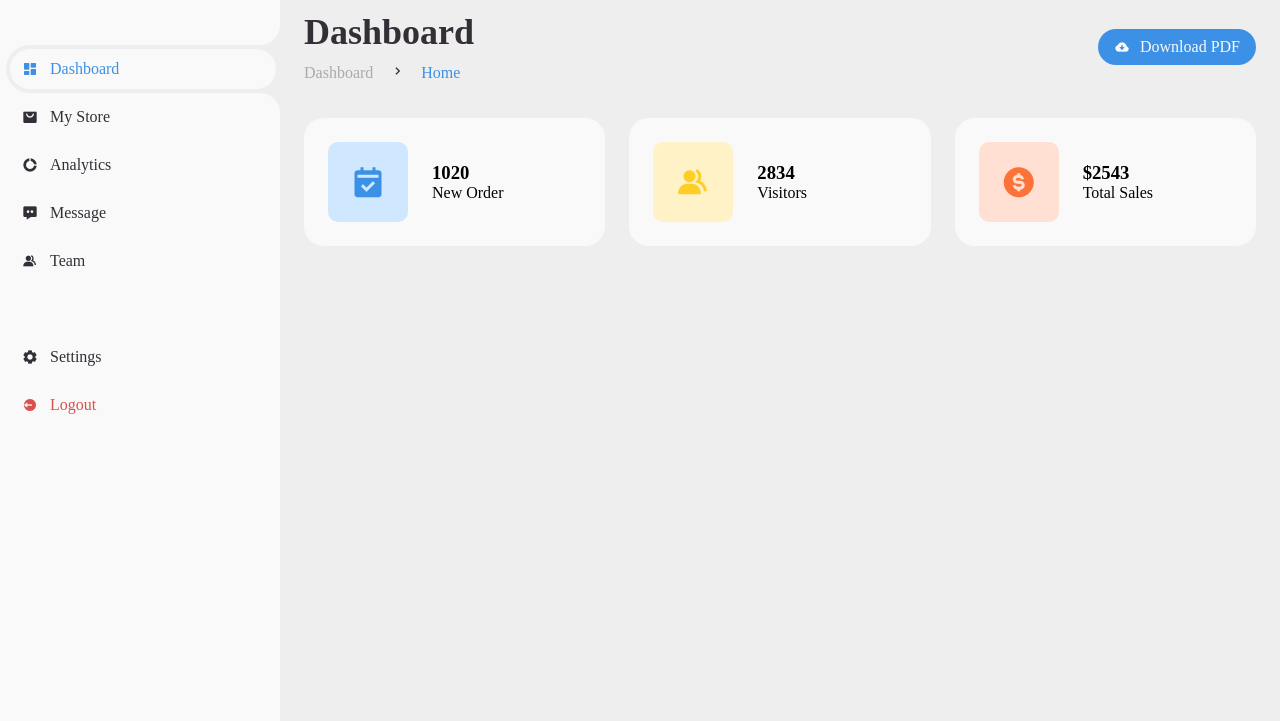
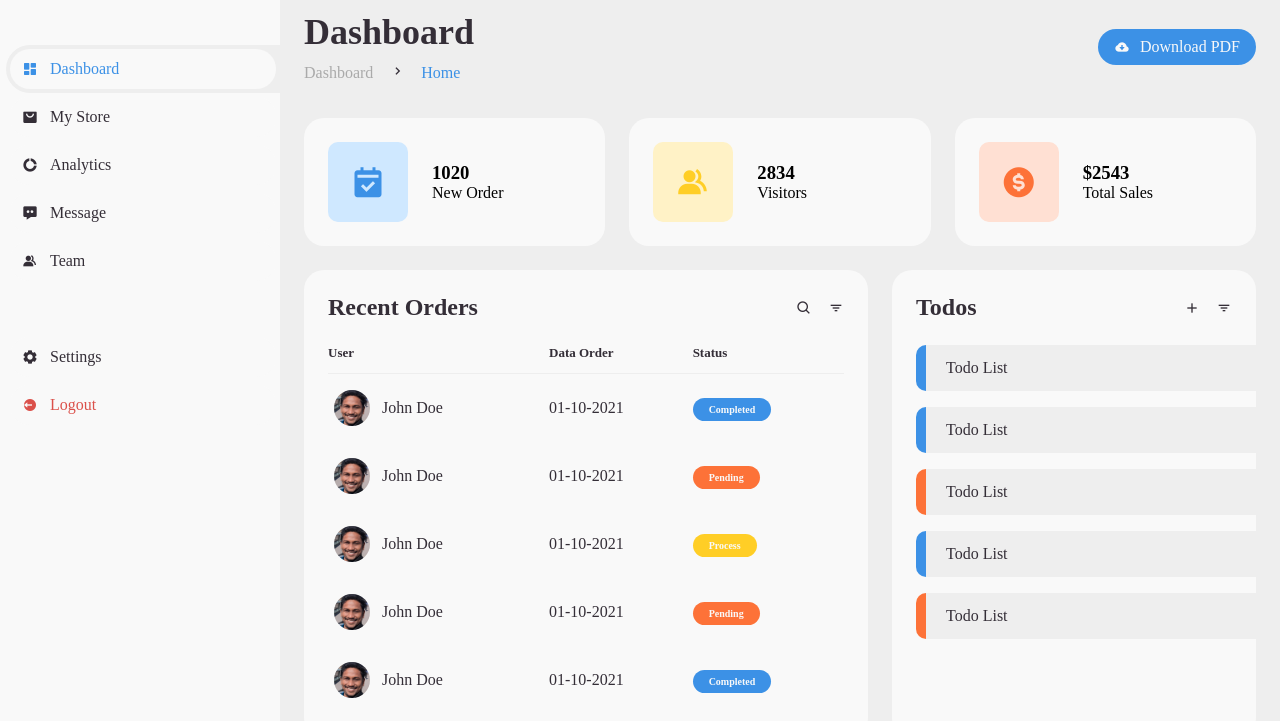
Before and after one commit to manjubhaskar02/Admin-Dashboard, a plain HTML site: page index.html in a window 1280 px wide. Shown: the part 79-800 px from the top of the page. Drawn offline with nearby package versions, Linux system fonts and the light colour scheme.

Commit message:
admin-dashboard done

```diff
--- a/index.html
+++ b/index.html
@@ -102,7 +102,7 @@
                     <span class="text">Download PDF</span>
                 </a>
             </div>
-            <div class="box-info">
+            <ul class="box-info">
                 <li>
                     <i class='bx bxs-calendar-check'></i>
                     <span class="text">
@@ -124,7 +124,109 @@
                         <p>Total Sales</p>
                     </span>
                 </li>
+            </ul>
+            <div class="table-data">
+                <div class="order">
+                    <div class="head">
+                        <h3>Recent Orders</h3>
+                        <i class='bx bx-search'></i>
+                        <i class='bx bx-filter'></i>
+                    </div>
+                    <table>
+                        <thead>
+                            <tr>
+                                <th>User</th>
+                                <th>Data Order</th>
+                                <th>Status</th>
+                            </tr>
+                        </thead>
+                        <tbody>
+                            <tr>
+                                <td>
+                                    <img class="profile" src="assets/images/profile.png" alt="">
+                                    <p>John Doe</p>
+                                </td>
+                                <td>01-10-2021 </td>
+                                <td>
+                                    <span class="status completed">Completed</span>
+                                </td>
+                            </tr>
+                            <tr>
+                                <td>
+                                    <img class="profile" src="assets/images/profile.png" alt="">
+                                    <p>John Doe</p>
+                                </td>
+                                <td>01-10-2021 </td>
+                                <td>
+                                    <span class="status pending">Pending</span>
+                                </td>
+                            </tr>
+                            <tr>
+                                <td>
+                                    <img class="profile" src="assets/images/profile.png" alt="">
+                                    <p>John Doe</p>
+                                </td>
+                                <td>01-10-2021 </td>
+                                <td>
+                                    <span class="status process">Process</span>
+                                </td>
+                            </tr>
 
+                            <tr>
+                                <td>
+                                    <img class="profile" src="assets/images/profile.png" alt="">
+                                    <p>John Doe</p>
+                                </td>
+                                <td>01-10-2021 </td>
+                                <td>
+                                    <span class="status pending">Pending</span>
+                                </td>
+                            </tr>
+                            <tr>
+                                <td>
+                                    <img class="profile" src="assets/images/profile.png" alt="">
+                                    <p>John Doe</p>
+                                </td>
+                                <td>01-10-2021 </td>
+                                <td>
+                                    <span class="status completed">Completed</span>
+                                </td>
+                            </tr>
+
+                        </tbody>
+                    </table>
+                </div>
+
+                <div class="todo">
+                    <div class="head">
+                        <h3>Todos</h3>
+                        <i class='bx bx-plus'></i>
+                        <i class='bx bx-filter'></i>
+                    </div>
+                    <ul class="todo-list">
+                        <li class="completed">
+                            <p>Todo List</p>
+                            <i class='bx bx-dots-vertical-rounded'></i>
+                        </li>
+                        <li class="completed">
+                            <p>Todo List</p>
+                            <i class='bx bx-dots-vertical-rounded'></i>
+                        </li>
+                        <li class="not-completed">
+                            <p>Todo List</p>
+                            <i class='bx bx-dots-vertical-rounded'></i>
+                        </li>
+                        <li class="completed">
+                            <p>Todo List</p>
+                            <i class='bx bx-dots-vertical-rounded'></i>
+                        </li>
+                        <li class="not-completed">
+                            <p>Todo List</p>
+                            <i class='bx bx-dots-vertical-rounded'></i>
+                        </li>
+
+                    </ul>
+                </div>
             </div>
         </main>
     </section>
--- a/style.css
+++ b/style.css
@@ -107,7 +107,7 @@ body {
     position: relative;
 }
 
-#sidebar .side-menu li.active::before {
+/* #sidebar .side-menu li.active::before {
     content: '';
     position: absolute;
     width: 40px;
@@ -129,7 +129,7 @@ body {
     right: 0;
     box-shadow: 20px -20px 0 var(--grey);
     z-index: -1;
-}
+} */
 
 #sidebar .side-menu li a {
     width: 100%;
@@ -197,16 +197,16 @@ body {
     z-index: 1000;
 }
 
-#content nav::before {
+/* #content nav::before {
     content: '';
     position: absolute;
     width: 40px;
     height: 40px;
     bottom: -40px;
     left: 0;
-    border-radius: 50%;
+    border-radius: 50px;
     box-shadow: -20px -20px 0 var(--light);
-}
+} */
 
 #content nav a {
     color: var(--dark);
@@ -297,6 +297,8 @@ body {
 #content main {
     width: 100%;
     padding: 34px 24px;
+    max-height: calc(100vh - 56px);
+    overflow-y: auto;
 }
 
 #content main .head-title {
@@ -375,6 +377,7 @@ body {
     align-items: center;
 }
 
+
 #content main .box-info li:nth-child(1) .bx {
     background: var(--light-blue);
     color: var(--blue);
@@ -392,10 +395,144 @@ body {
 
 }
 
+#content main .table-data {
+    display: flex;
+    flex-wrap: wrap;
+    grid-gap: 24px;
+    margin-top: 24px;
+    width: 100%;
+    color: var(--dark);
+}
+
+#content main .table-data>div {
+    background-color: var(--light);
+    border-radius: 20px;
+    padding: 24px;
+    overflow-x: auto;
+}
+
+#content main .table-data .head {
+    display: flex;
+    align-items: center;
+    grid-gap: 16px;
+    margin-bottom: 24px;
+}
+
+#content main .table-data .head h3 {
+    margin-right: auto;
+    font-size: 24px;
+    font-weight: 600;
+}
+
+#content main .table-data .head .bx {
+    cursor: pointer;
+}
+
+#content main .table-data .order {
+    flex-grow: 1;
+    flex-basis: 500px;
+}
+
+#content main .table-data .order table {
+    width: 100%;
+    border-collapse: collapse;
+}
+
+#content main .table-data .order table h3 {
+    margin-right: auto;
+    font-size: 24px;
+    font-weight: 600;
+}
+
+#content main .table-data .order table td {
+    padding: 16px 0px;
+}
+
+#content main .table-data .order table tr td:first-child {
+    display: flex;
+    align-items: center;
+    grid-gap: 12px;
+    padding-left: 6px;
+}
+
+#content main .table-data .order table td img {
+    width: 36px;
+    height: 36px;
+    border-radius: 50%;
+    object-fit: cover;
+}
 
 
+#content main .table-data .order table th {
+    padding-bottom: 12px;
+    font-size: 13px;
+    font-weight: 600;
+    text-align: left;
+    border-bottom: 1px solid var(--grey);
+}
 
-/*
+
+#content main .table-data .order table tbody tr:hover {
+    background-color: var(--grey);
+}
+
+#content main .table-data .order table tr td .status {
+    font-size: 10px;
+    padding: 6px 16px;
+    color: var(--light);
+    border-radius: 20px;
+    font-weight: 700;
+}
+
+#content main .table-data .order table tr td .status.completed {
+    background-color: var(--blue);
+}
+
+#content main .table-data .order table tr td .status.process {
+    background-color: var(--yellow);
+}
+
+#content main .table-data .order table tr td .status.pending {
+    background-color: var(--orange);
+}
+
+#content main .table-data .todo {
+    flex-grow: 1;
+    flex-basis: 300px;
+}
+
+#content main .table-data .todo .todo-list {
+    width: 100%;
+    min-width: 420px;
+}
+
+#content main .table-data .todo .todo-list li {
+    width: 100%;
+    margin-bottom: 16px;
+    border-radius: 10px;
+    background-color: var(--grey);
+    padding: 14px 20px;
+    display: flex;
+    justify-content: space-between;
+    align-items: center;
+    border-left: 10px solid;
+}
+
+#content main .table-data .todo .todo-list li.bx {
+    cursor: pointer;
+}
+
+#content main .table-data .todo .todo-list li.completed {
+    border-left-color: var(--blue);
+}
+
+#content main .table-data .todo .todo-list li.not-completed {
+    border-left-color: var(--orange);
+}
+
+#content main .table-data .todo .todo-list li:last-child {
+    margin-bottom: 0px;
+}
 
 #content nav .switch-mode {
     display: block;
@@ -421,21 +558,18 @@ body {
 
 #content nav #switch-mode:checked+.switch-mode::before {
     left: calc(100% - (25px - 4px) - 2px);
-} */
-
-/* navbar */
-
-/* content */
+}
 
 @media screen and (max-width:768px) {
-    #content {
-        width: calc(100% - 60px);
+    #sidebar {
+        width: 200px;
     }
 
-    #sidebar.hide~#content {
-        width: calc(100% -6 0px);
-        left: 60px;
+    #content {
+        left: 200px;
+        width: calc(100% - 200px);
     }
+
 
     #content nav .nav-link {
         display: none;
@@ -474,240 +608,6 @@ body {
         display: none;
     }
 
-}
-
-/* MAIN
-#content main {
-    width: 100%;
-    padding: 36px 24px;
-    font-family: var(--poppins);
-    max-height: calc(100vh - 56px);
-    overflow-y: auto;
-}
-
-}
-
-#content main .box-info li:nth-child(1) .bx {
-    background: var(--light-blue);
-    color: var(--blue);
-}
-
-#content main .box-info li:nth-child(2) .bx {
-    background: var(--light-yellow);
-    color: var(--yellow);
-}
-
-#content main .box-info li:nth-child(3) .bx {
-    background: var(--light-orange);
-    color: var(--orange);
-}
-
-#content main .box-info li .text h3 {
-    font-size: 24px;
-    font-weight: 600;
-    color: var(--dark);
-}
-
-#content main .box-info li .text p {
-    color: var(--dark);
-}
-
-
-
-
-
-#content main .table-data {
-    display: flex;
-    flex-wrap: wrap;
-    grid-gap: 24px;
-    margin-top: 24px;
-    width: 100%;
-    color: var(--dark);
-}
-
-#content main .table-data>div {
-    border-radius: 20px;
-    background: var(--light);
-    padding: 24px;
-    overflow-x: auto;
-}
-
-#content main .table-data .head {
-    display: flex;
-    align-items: center;
-    grid-gap: 16px;
-    margin-bottom: 24px;
-}
-
-#content main .table-data .head h3 {
-    margin-right: auto;
-    font-size: 24px;
-    font-weight: 600;
-}
-
-#content main .table-data .head .bx {
-    cursor: pointer;
-}
-
-#content main .table-data .order {
-    flex-grow: 1;
-    flex-basis: 500px;
-}
-
-#content main .table-data .order table {
-    width: 100%;
-    border-collapse: collapse;
-}
-
-#content main .table-data .order table th {
-    padding-bottom: 12px;
-    font-size: 13px;
-    text-align: left;
-    border-bottom: 1px solid var(--grey);
-}
-
-#content main .table-data .order table td {
-    padding: 16px 0;
-}
-
-#content main .table-data .order table tr td:first-child {
-    display: flex;
-    align-items: center;
-    grid-gap: 12px;
-    padding-left: 6px;
-}
-
-#content main .table-data .order table td img {
-    width: 36px;
-    height: 36px;
-    border-radius: 50%;
-    object-fit: cover;
-}
-
-#content main .table-data .order table tbody tr:hover {
-    background: var(--grey);
-}
-
-#content main .table-data .order table tr td .status {
-    font-size: 10px;
-    padding: 6px 16px;
-    color: var(--light);
-    border-radius: 20px;
-    font-weight: 700;
-}
-
-#content main .table-data .order table tr td .status.completed {
-    background: var(--blue);
-}
-
-#content main .table-data .order table tr td .status.process {
-    background: var(--yellow);
-}
-
-#content main .table-data .order table tr td .status.pending {
-    background: var(--orange);
-}
-
-
-#content main .table-data .todo {
-    flex-grow: 1;
-    flex-basis: 300px;
-}
-
-#content main .table-data .todo .todo-list {
-    width: 100%;
-}
-
-#content main .table-data .todo .todo-list li {
-    width: 100%;
-    margin-bottom: 16px;
-    background: var(--grey);
-    border-radius: 10px;
-    padding: 14px 20px;
-    display: flex;
-    justify-content: space-between;
-    align-items: center;
-}
-
-#content main .table-data .todo .todo-list li .bx {
-    cursor: pointer;
-}
-
-#content main .table-data .todo .todo-list li.completed {
-    border-left: 10px solid var(--blue);
-}
-
-#content main .table-data .todo .todo-list li.not-completed {
-    border-left: 10px solid var(--orange);
-}
-
-#content main .table-data .todo .todo-list li:last-child {
-    margin-bottom: 0;
-}
-
-/* MAIN */
-/* CONTENT */
-
-
-
-/*
-@media screen and (max-width: 768px) {
-    #sidebar {
-        width: 200px;
-    }
-
-    #content {
-        width: calc(100% - 60px);
-        left: 200px;
-    }
-
-    #content nav .nav-link {
-        display: none;
-    }
-}
-
-
- */
-
-
-
-
-
-
-
-
-
-/* @media screen and (max-width: 576px) {
-    #content nav form .form-input input {
-        display: none;
-    }
-
-    #content nav form .form-input button {
-        width: auto;
-        height: auto;
-        background: transparent;
-        border-radius: none;
-        color: var(--dark);
-    }
-
-    #content nav form.show .form-input input {
-        display: block;
-        width: 100%;
-    }
-
-    #content nav form.show .form-input button {
-        width: 36px;
-        height: 100%;
-        border-radius: 0 36px 36px 0;
-        color: var(--light);
-        background: var(--red);
-    }
-
-    #content nav form.show~.notification,
-    #content nav form.show~.profile {
-        display: none;
-    }
-
     #content main .box-info {
         grid-template-columns: 1fr;
     }
@@ -723,4 +623,12 @@ body {
     #content main .table-data .todo .todo-list {
         min-width: 420px;
     }
+
+
+}
+
+
+/* @media screen and (max-width: 576px) {
+
+
 } */
```
